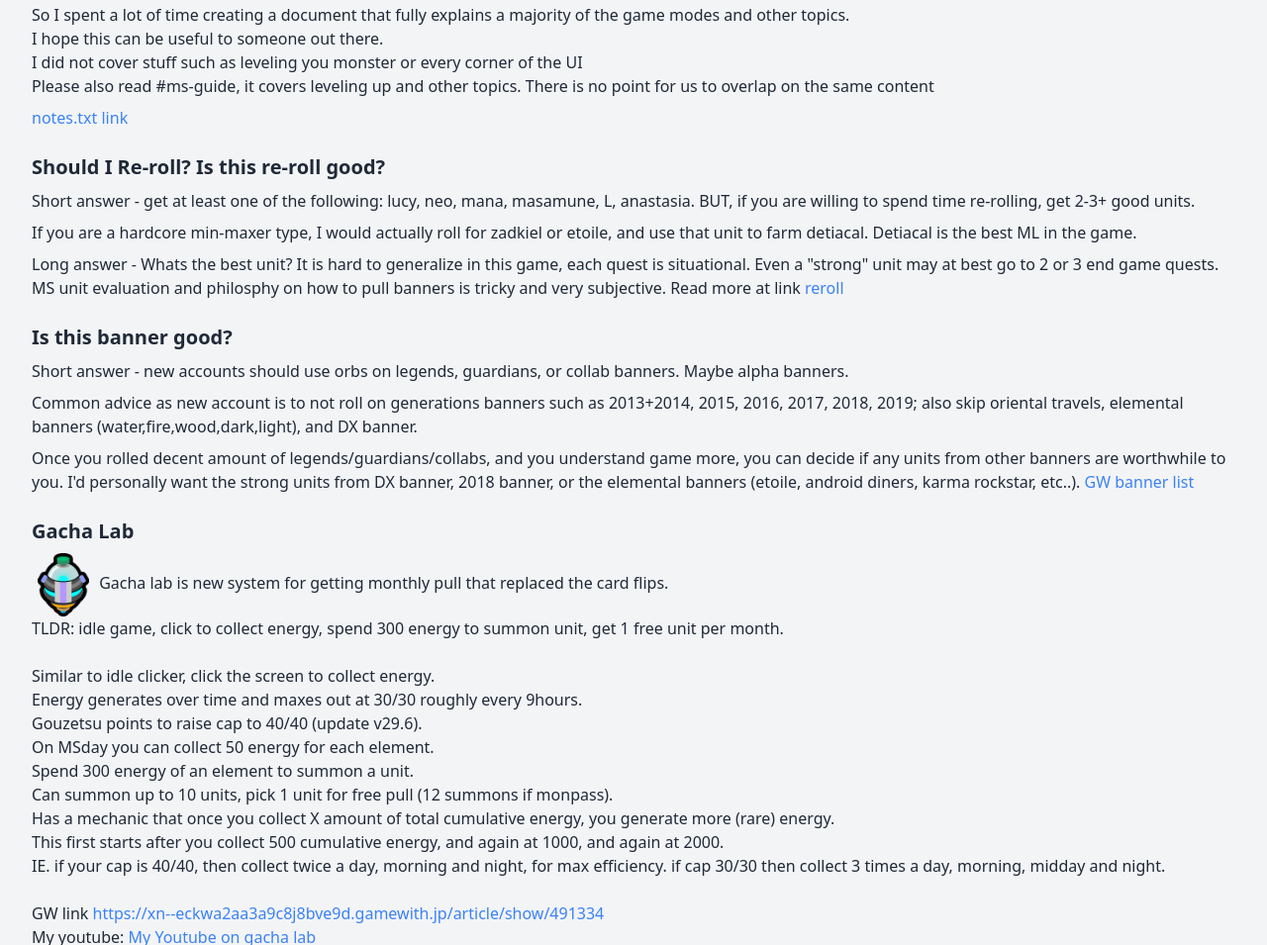
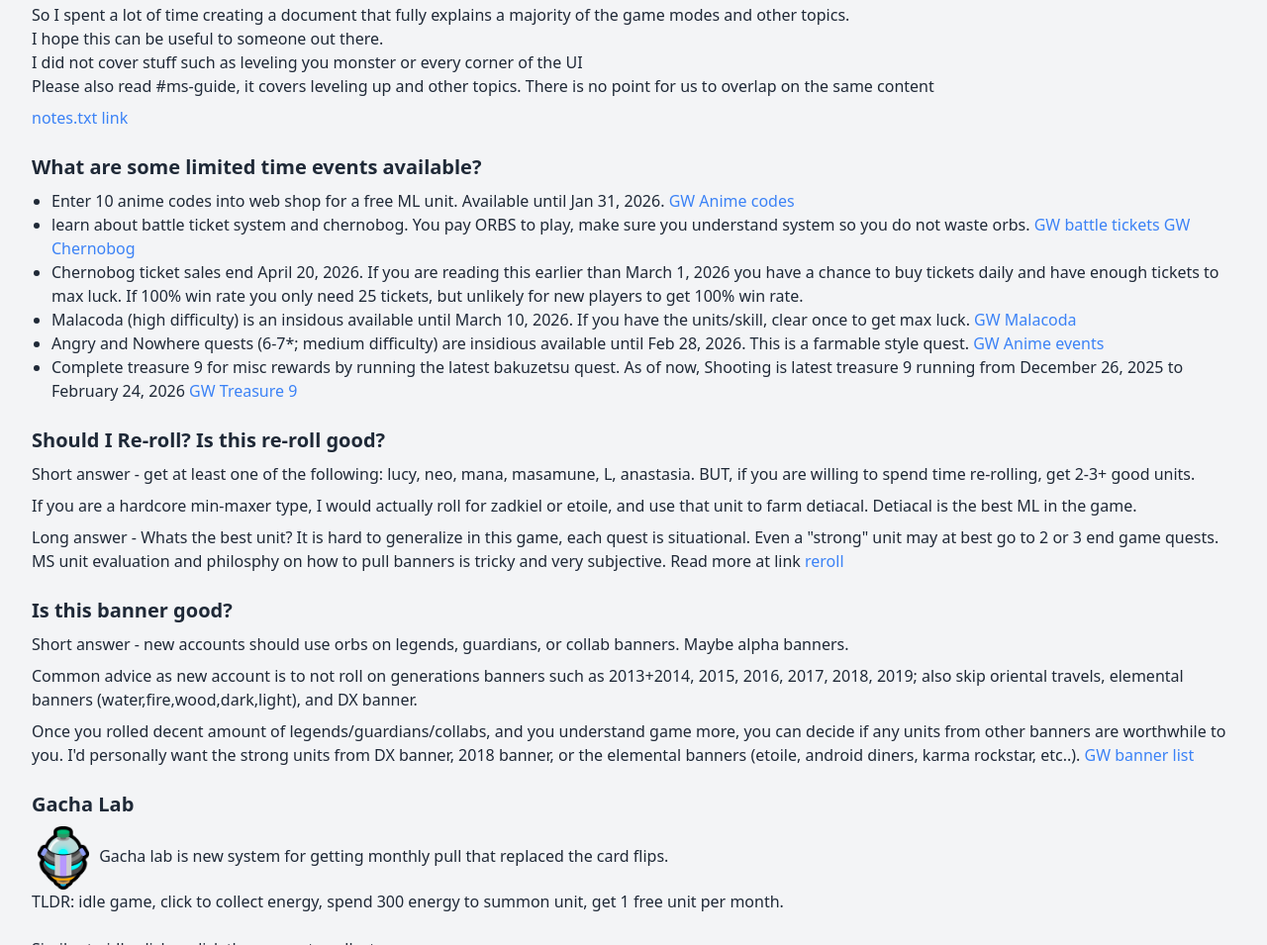
Before and after one commit to monkkeeeyyyydluffy/monsterstrike, a website: page index.html in a window 1280 px wide. Shown: the part 1005-1960 px from the top of the page at 99% size. Drawn offline with nearby package versions, Linux system fonts and the light colour scheme.

Commit message:
misc updates

```diff
--- a/index.html
+++ b/index.html
@@ -218,6 +218,58 @@
         >
       </p>
 
+
+      <h2 class="mt-6 mb-2 text-xl font-semibold">
+        What are some limited time events available?
+      </h2>
+      <ul class="mb-4 list-disc pl-5">
+      <li>Enter 10 anime codes into web shop for a free ML unit. Available until Jan 31, 2026.
+          <a
+            href="https://xn--eckwa2aa3a9c8j8bve9d.gamewith.jp/article/show/6598"
+            class="text-blue-500 hover:underline"
+            >GW Anime codes</a
+          >
+        </li>
+
+
+      <li>learn about battle ticket system and chernobog. You pay ORBS to play, make sure you understand system so you do not waste orbs.
+
+          <a
+            href="https://xn--eckwa2aa3a9c8j8bve9d.gamewith.jp/article/show/474563"
+            class="text-blue-500 hover:underline"
+            >GW battle tickets</a
+          >
+          <a
+            href="https://xn--eckwa2aa3a9c8j8bve9d.gamewith.jp/article/show/519111"
+            class="text-blue-500 hover:underline"
+            >GW Chernobog</a
+          >
+
+        </li>
+        <li>Chernobog ticket sales end April 20, 2026.  If you are reading this earlier than March 1, 2026 you have a chance to buy tickets daily and have enough tickets to max luck.  If 100% win rate you only need 25 tickets, but unlikely for new players to get 100% win rate.</li>
+        <li>Malacoda (high difficulty) is an insidous available until March 10, 2026.  If you have the units/skill, clear once to get max luck.
+          <a
+            href="https://xn--eckwa2aa3a9c8j8bve9d.gamewith.jp/article/show/541226"
+            class="text-blue-500 hover:underline"
+            >GW Malacoda</a
+          >
+        </li>
+        <li>Angry and Nowhere quests (6-7*; medium difficulty) are insidious available until Feb 28, 2026.  This is a farmable style quest.
+          <a
+            href="https://xn--eckwa2aa3a9c8j8bve9d.gamewith.jp/article/show/507317"
+            class="text-blue-500 hover:underline"
+            >GW Anime events</a
+          >
+        </li>
+        <li>Complete treasure 9 for misc rewards by running the latest bakuzetsu quest.  As of now, Shooting is latest treasure 9 running from December 26, 2025 to February 24, 2026
+          <a
+            href="https://xn--eckwa2aa3a9c8j8bve9d.gamewith.jp/article/show/246648"
+            class="text-blue-500 hover:underline"
+            >GW Treasure 9</a
+          >
+        </li>
+      </ul>
+
       <h2 class="mt-6 mb-2 text-xl font-semibold">
         Should I Re-roll? Is this re-roll good?
       </h2>
```
Also changed, not shown: src/pages/beginner.html (+11 -1 lines).
